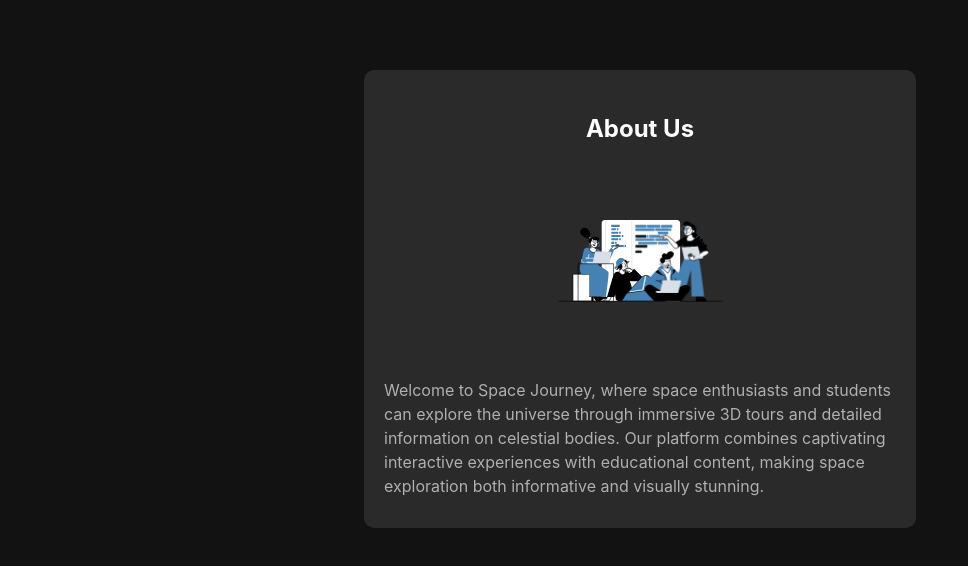
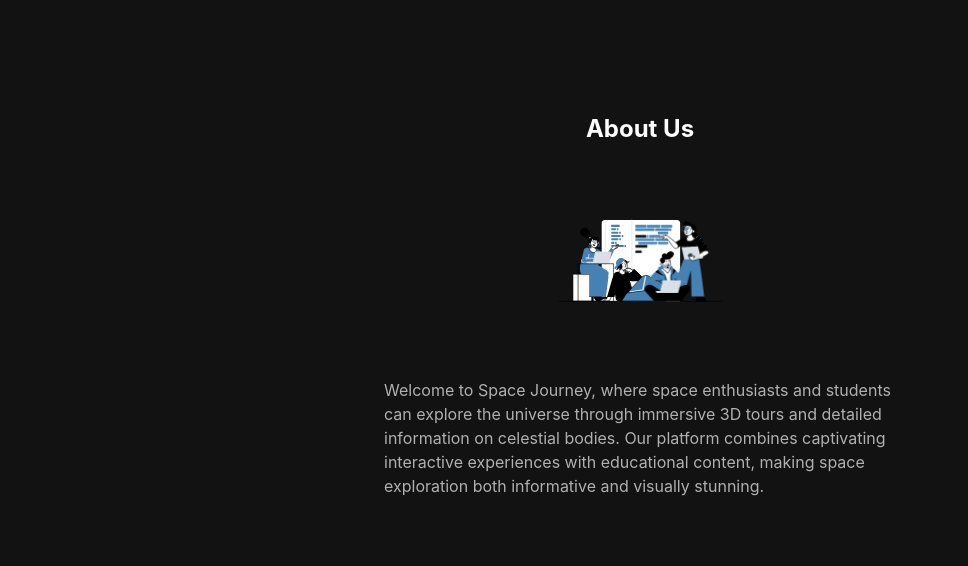
Before and after one commit to kawthar-shameseldeen/Space-Journey-Front, a React (Create React App) app in the folder space-journey/: page /home in a window 1280 px wide. Shown: the part 1773-2339 px from the top of the page, without its empty margins (0-968 px from the left). Built offline with nearby package versions, Linux system fonts and the light colour scheme.

Commit message:
changed background color to transparent

```diff
--- a/space-journey/src/components/aboutus/aboutus.css
+++ b/space-journey/src/components/aboutus/aboutus.css
@@ -1,5 +1,5 @@
 .about-card {
-    background-color: rgba(255, 255, 255, 0.1);
+    background-color: transparent;
 
     padding: 20px;
     border-radius: 10px;
```
